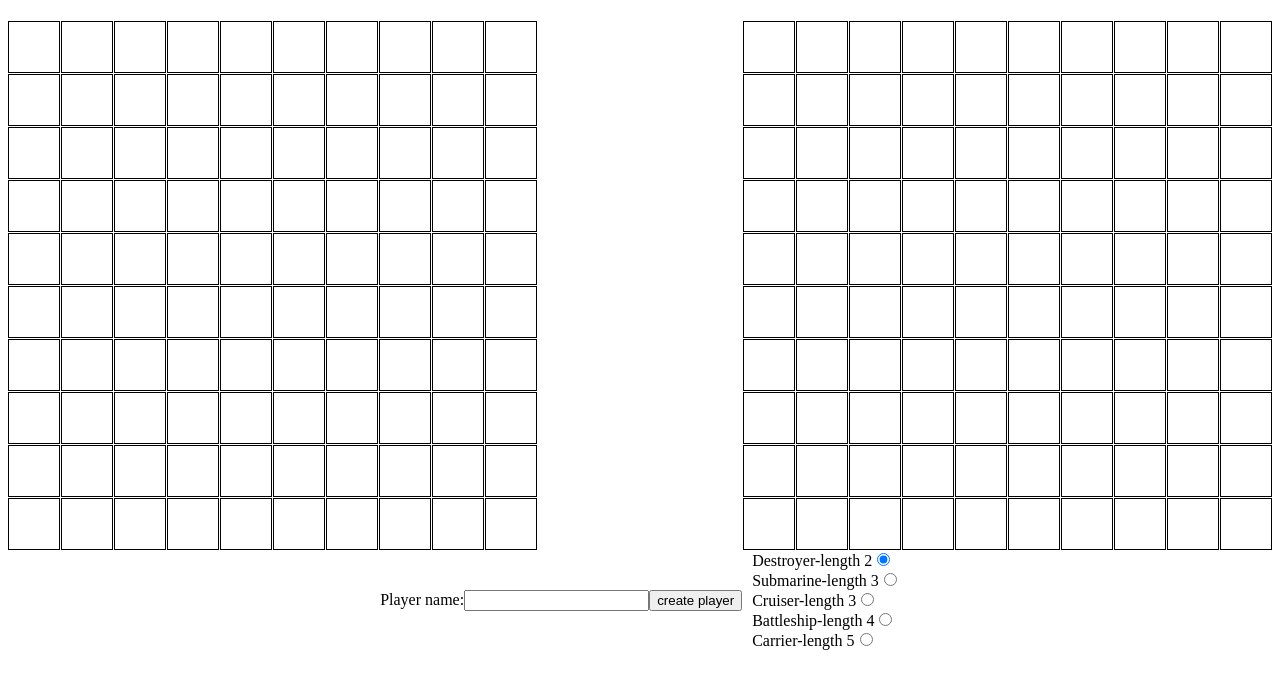
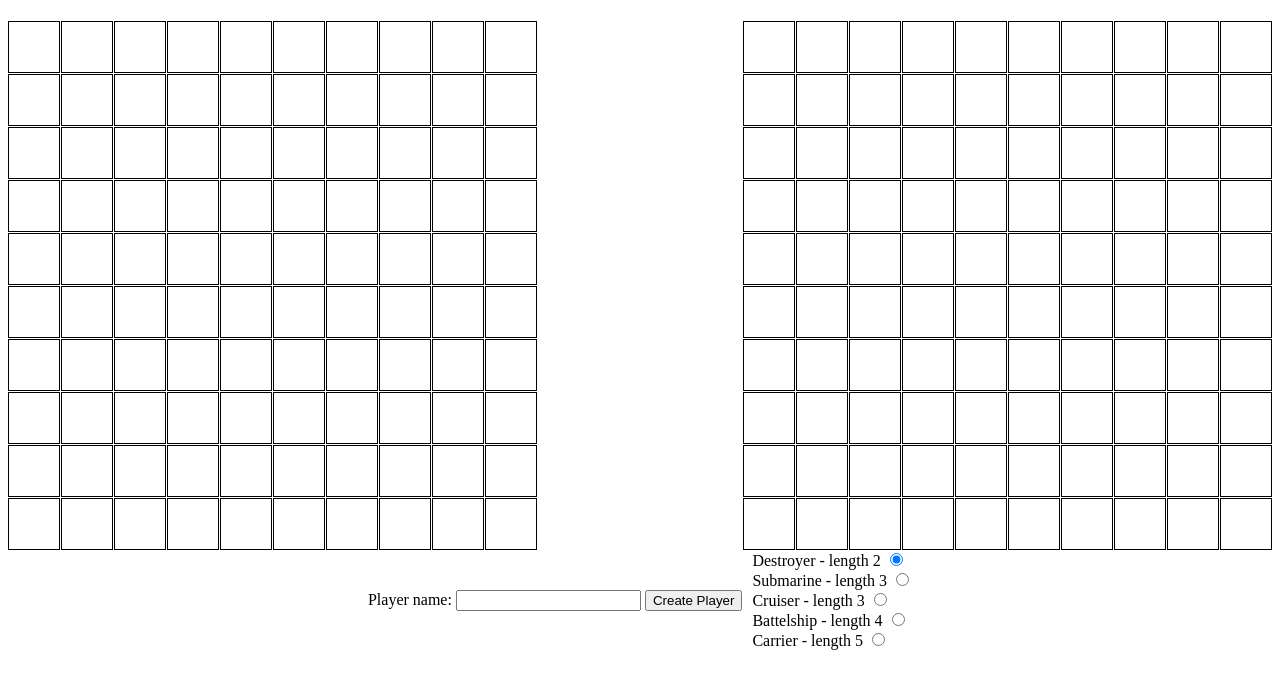
Before and after one commit to JasNagra92/Battleship, a website built with webpack: page dist/index.html in a window 1280 px wide. Built offline with nearby package versions, Linux system fonts and the light colour scheme.

Commit message:
hardcoded player select and ship selector buttons into the html instead of dynamic creation in javascript file

```diff
--- a/src/gridCreationDOM.js
+++ b/src/gridCreationDOM.js
@@ -2,10 +2,11 @@ import './style.css';
 
 function createPlayerGrid() {
   const h1 = document.createElement('h1');
-  document.body.appendChild(h1);
+  const optionsContainer = document.querySelector('.optionsContainer')
+  document.body.insertBefore(h1, optionsContainer)
 
   const main = document.createElement('div');
-  document.body.appendChild(main);
+  document.body.insertBefore(main, optionsContainer);
   main.classList.add('main');
 
   const playerSide = document.createElement('div');
@@ -34,78 +35,6 @@ function createPlayerGrid() {
       cpuDiv.classList.add('boardSquare');
     }
   }
-
-  const optionsDiv = document.createElement('div');
-  optionsDiv.classList.add('optionsContainer');
-  const nameDiv = document.createElement('div');
-  const shipSelectDiv = document.createElement('div');
-  shipSelectDiv.classList.add('shipSelectDiv');
-
-  const namelabel = document.createElement('label');
-  namelabel.setAttribute('for', 'name');
-  namelabel.innerHTML = 'Player name:';
-  const nameInput = document.createElement('Input');
-  nameInput.setAttribute('id', 'name');
-  nameDiv.appendChild(namelabel);
-  nameDiv.appendChild(nameInput);
-  const createPlayerBtn = document.createElement('button');
-  createPlayerBtn.innerHTML = 'create player';
-  createPlayerBtn.id = 'createPlayer';
-  nameDiv.appendChild(createPlayerBtn);
-  optionsDiv.appendChild(nameDiv);
-
-  const ship1label = document.createElement('label');
-  ship1label.setAttribute('for', 'ship');
-  ship1label.innerHTML = 'Destroyer-length 2';
-  const ship1radio = document.createElement('input');
-  ship1radio.setAttribute('type', 'radio');
-  ship1radio.setAttribute('name', 'shipSelector');
-  ship1radio.setAttribute('value', '2');
-  ship1radio.setAttribute('checked', true);
-  ship1label.appendChild(ship1radio);
-  shipSelectDiv.appendChild(ship1label);
-
-  const ship2label = document.createElement('label');
-  ship2label.setAttribute('for', 'ship');
-  ship2label.innerHTML = 'Submarine-length 3';
-  const ship2radio = document.createElement('input');
-  ship2radio.setAttribute('type', 'radio');
-  ship2radio.setAttribute('name', 'shipSelector');
-  ship2radio.setAttribute('value', '3');
-  ship2label.appendChild(ship2radio);
-  shipSelectDiv.appendChild(ship2label);
-
-  const ship3label = document.createElement('label');
-  ship3label.setAttribute('for', 'ship');
-  ship3label.innerHTML = 'Cruiser-length 3';
-  const ship3radio = document.createElement('input');
-  ship3radio.setAttribute('type', 'radio');
-  ship3radio.setAttribute('name', 'shipSelector');
-  ship3radio.setAttribute('value', '3');
-  ship3label.appendChild(ship3radio);
-  shipSelectDiv.appendChild(ship3label);
-
-  const ship4label = document.createElement('label');
-  ship4label.setAttribute('for', 'ship');
-  ship4label.innerHTML = 'Battleship-length 4';
-  const ship4radio = document.createElement('input');
-  ship4radio.setAttribute('type', 'radio');
-  ship4radio.setAttribute('name', 'shipSelector');
-  ship4radio.setAttribute('value', '4');
-  ship4label.appendChild(ship4radio);
-  shipSelectDiv.appendChild(ship4label);
-
-  const ship5label = document.createElement('label');
-  ship5label.setAttribute('for', 'ship');
-  ship5label.innerHTML = 'Carrier-length 5';
-  const ship5radio = document.createElement('input');
-  ship5radio.setAttribute('type', 'radio');
-  ship5radio.setAttribute('name', 'shipSelector');
-  ship5radio.setAttribute('value', '5');
-  ship5label.appendChild(ship5radio);
-  shipSelectDiv.appendChild(ship5label);
-  optionsDiv.appendChild(shipSelectDiv);
-  document.body.appendChild(optionsDiv);
 }
 function renderMisses(x, y, target) {
   const missedBox = document.querySelector(
```
Also changed, not shown: dist/index.html.
